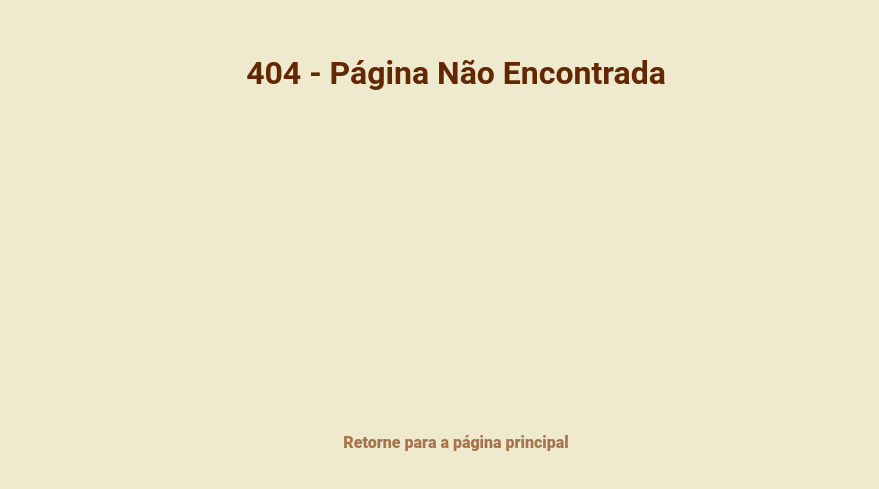
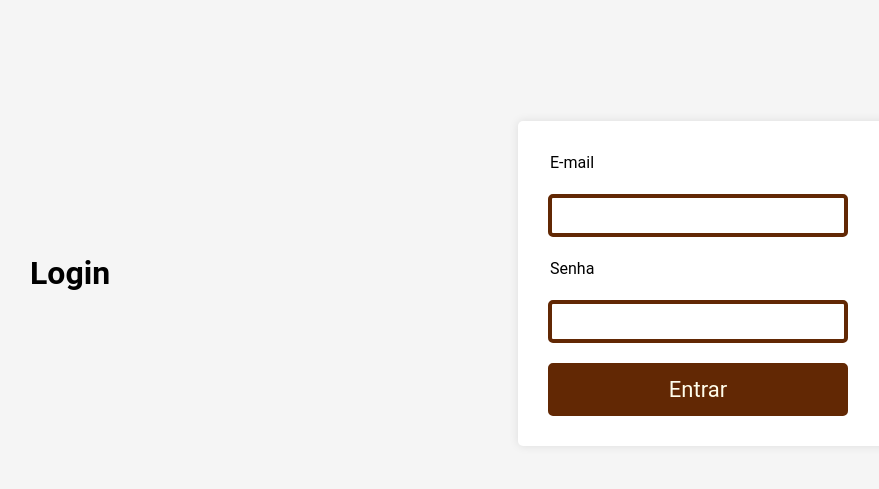
Before and after one commit to Gabriel-Nog/cafe-react-final, a React (Create React App) app in the folder front-end/: page /login in a window 1280 px wide. Before the commit this address had no page. Shown: the part 117-606 px from the top of the page, without its empty margins (184-1063 px from the left). Built offline with nearby package versions, Linux system fonts and the light colour scheme.

Commit message:
Fórmulário de Login OK

```diff
--- a/front-end/src/App.js
+++ b/front-end/src/App.js
@@ -1,5 +1,6 @@
 import { BrowserRouter, Routes, Route } from 'react-router-dom';
 import Home from './Pages/Home/Home';
+import Login from './components/Login/Login';
 import FormProduct from './components/FormProduct/formProduct';
 import Pedidos from './Pages/SaleOrder/SaleOrder';
 import NotFound from './Pages/NotFound/NotFound';
@@ -12,6 +13,7 @@
       <ToastContainer />
       <Routes>
         <Route path="/" exact element={<Home />} />
+        <Route path="/login" element={<Login />} />
         <Route path="/product" element={<FormProduct />} />
         <Route path="/sale-order" element={<Pedidos />} />
         <Route path="/sale-order/:id" element={<Pedidos />} />
--- /dev/null
+++ b/front-end/src/components/Login/Login.css
@@ -0,0 +1,23 @@
+.login-container {
+  display: flex;
+  justify-content: space-around;
+  align-items: center;
+  height: 100vh;
+  background-color: #f5f5f5;
+}
+
+.login-header {
+  text-align: center;
+  margin-bottom: 20px;
+  padding: 20px;
+}
+
+.login-form {
+  width: 30%;
+  display: flex;
+  flex-direction: column;
+  padding: 20px;
+  background-color: #fff;
+  border-radius: 5px;
+  box-shadow: 0 0 10px rgba(0, 0, 0, 0.1);
+}
--- /dev/null
+++ b/front-end/src/components/Login/Login.jsx
@@ -0,0 +1,55 @@
+import React from 'react';
+import axios from 'axios';
+import { useNavigate } from 'react-router-dom';
+import { toast } from 'react-toastify';
+import 'react-toastify/dist/ReactToastify.css';
+import './Login.css';
+
+const Login = () => {
+  const navigate = useNavigate();
+
+  const handleSubmit = async (e) => {
+    e.preventDefault();
+    const email = e.target.email.value;
+    const password = e.target.password.value;
+
+    console.log({ email, password }); // Log the data being sent
+
+    try {
+      const response = await axios.post('http://localhost:3000/api/login', {
+        email: String(email),
+        password: String(password),
+      });
+      localStorage.setItem('token', response.data.token);
+      navigate('/');
+    } catch (error) {
+      console.error('Error:', error.response?.data || error.message); // Log the error details
+      toast.error(
+        'Erro ao fazer o login: ',
+        error.response?.data || error.message,
+        {
+          position: 'top-center',
+          closeButton: false,
+          autoClose: 3000,
+        },
+      );
+    }
+  };
+
+  return (
+    <div className="login-container">
+      <div className="login-header">
+        <h1>Login</h1>
+      </div>
+      <form onSubmit={handleSubmit} className="login-form">
+        <label htmlFor="email">E-mail</label>
+        <input type="email" name="email" id="email" required />
+        <label htmlFor="password">Senha</label>
+        <input type="password" name="password" id="password" required />
+        <button type="submit">Entrar</button>
+      </form>
+    </div>
+  );
+};
+
+export default Login;
```
